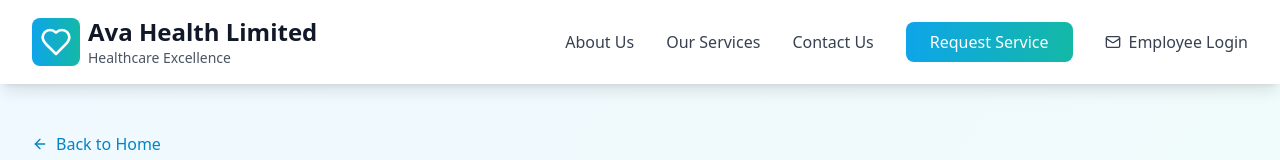
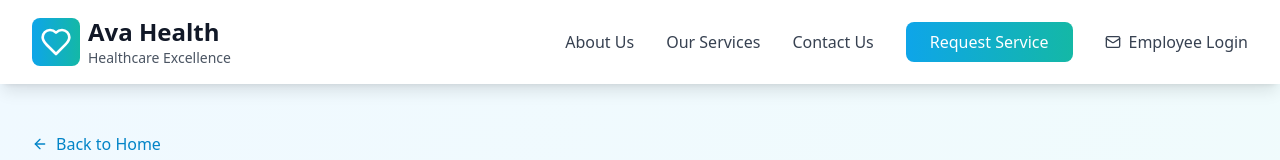
Before and after one commit to innosupport-desk/avahealth, a React (Vite) app: page /request-service in a window 1280 px wide. Shown: the top 160 px of the page. Built offline with nearby package versions, Linux system fonts and the light colour scheme.

Commit message:
Refactor: Update company name from Ava Health Limited to Ava Health across multiple components and package.json

```diff
--- a/index.html
+++ b/index.html
@@ -4,8 +4,8 @@
     <meta charset="UTF-8" />
     <link rel="icon" type="image/svg+xml" href="/vite.svg" />
     <meta name="viewport" content="width=device-width, initial-scale=1.0" />
-    <title>Ava Health Limited - Comprehensive Healthcare Solutions</title>
-    <meta name="description" content="Ava Health Limited provides comprehensive healthcare solutions with expert medical care, advanced treatments, and personalized patient services. Your trusted healthcare partner.">
+    <title>Ava Health - Comprehensive Healthcare Solutions</title>
+    <meta name="description" content="Ava Health provides comprehensive healthcare solutions with expert medical care, advanced treatments, and personalized patient services. Your trusted healthcare partner.">
   </head>
   <body>
     <div id="root"></div>
--- a/package.json
+++ b/package.json
@@ -11,6 +11,7 @@
   },
   "dependencies": {
     "lucide-react": "^0.344.0",
+    "netlify": "^22.1.3",
     "react": "^18.3.1",
     "react-dom": "^18.3.1",
     "react-router-dom": "^6.22.0"
--- a/src/components/About.tsx
+++ b/src/components/About.tsx
@@ -28,7 +28,7 @@ const About = () => {
     <section id="about" className="py-20 bg-white">
       <div className="container mx-auto px-4 sm:px-6 lg:px-8">
         <div className="text-center mb-16">
-          <h2 className="text-4xl font-bold text-gray-900 mb-4">About Ava Health Limited</h2>
+          <h2 className="text-4xl font-bold text-gray-900 mb-4">About Ava Health</h2>
           <p className="text-xl text-gray-600 max-w-3xl mx-auto">
             A leading healthcare provider committed to delivering exceptional medical services
             with innovation, compassion, and clinical excellence.
@@ -39,7 +39,7 @@ const About = () => {
           <div className="space-y-6">
             <h3 className="text-3xl font-bold text-gray-900">Our Mission</h3>
             <p className="text-lg text-gray-600 leading-relaxed">
-              Ava Health Limited is dedicated to transforming healthcare delivery through innovative
+              Ava Health is dedicated to transforming healthcare delivery through innovative
               solutions and comprehensive medical services. We are committed to improving patient
               outcomes while maintaining the highest standards of care and professionalism.
             </p>
@@ -82,7 +82,7 @@ const About = () => {
             <div>
               <h4 className="text-lg font-semibold text-gray-900 mb-3">Legal Structure</h4>
               <p className="text-gray-600 mb-4">
-                Ava Health Limited is a registered limited company committed to providing
+                Ava Health is a registered limited company committed to providing
                 comprehensive healthcare solutions and medical services.
               </p>
               <h4 className="text-lg font-semibold text-gray-900 mb-3">Our Commitment</h4>
--- a/src/components/Footer.tsx
+++ b/src/components/Footer.tsx
@@ -39,7 +39,7 @@ const Footer = () => {
                 <Heart className="w-8 h-8 text-white" />
               </div>
               <div>
-                <h3 className="text-2xl font-bold">Ava Health Limited</h3>
+                <h3 className="text-2xl font-bold">Ava Health</h3>
                 <p className="text-gray-400 text-sm">Healthcare Excellence</p>
               </div>
             </div>
@@ -144,7 +144,7 @@ const Footer = () => {
         <div className="container mx-auto px-4 sm:px-6 lg:px-8 py-6">
           <div className="flex flex-col md:flex-row justify-between items-center space-y-4 md:space-y-0">
             <p className="text-gray-400 text-sm">
-              © 2025 Ava Health Limited. All rights reserved. Licensed Healthcare Provider.
+              © 2025 Ava Health. All rights reserved. Licensed Healthcare Provider.
             </p>
             <div className="flex space-x-6 text-sm">
               <a href="#" className="text-gray-400 hover:text-white transition-colors duration-200">
--- a/src/components/Header.tsx
+++ b/src/components/Header.tsx
@@ -29,7 +29,7 @@ const Header = () => {
               <Heart className="w-8 h-8 text-white" />
             </div>
             <div>
-              <h1 className="text-2xl font-bold text-gray-900">Ava Health Limited</h1>
+              <h1 className="text-2xl font-bold text-gray-900">Ava Health</h1>
               <p className="text-sm text-gray-600 hidden sm:block">Healthcare Excellence</p>
             </div>
           </Link>
--- a/src/components/Hero.tsx
+++ b/src/components/Hero.tsx
@@ -10,7 +10,7 @@ const Hero = () => {
           <div className="space-y-8">
             <div className="space-y-4">
               <h1 className="text-4xl sm:text-5xl lg:text-6xl font-bold text-gray-900 leading-tight">
-                Ava Health Limited
+                Ava Health
                 <span className="bg-gradient-to-r from-sky-500 to-teal-500 bg-clip-text text-transparent"> Healthcare Excellence</span>
               </h1>
               <p className="text-xl text-gray-600 leading-relaxed">
```
Also changed, not shown: 2 other files (tests, documents, lock files or other folders).
